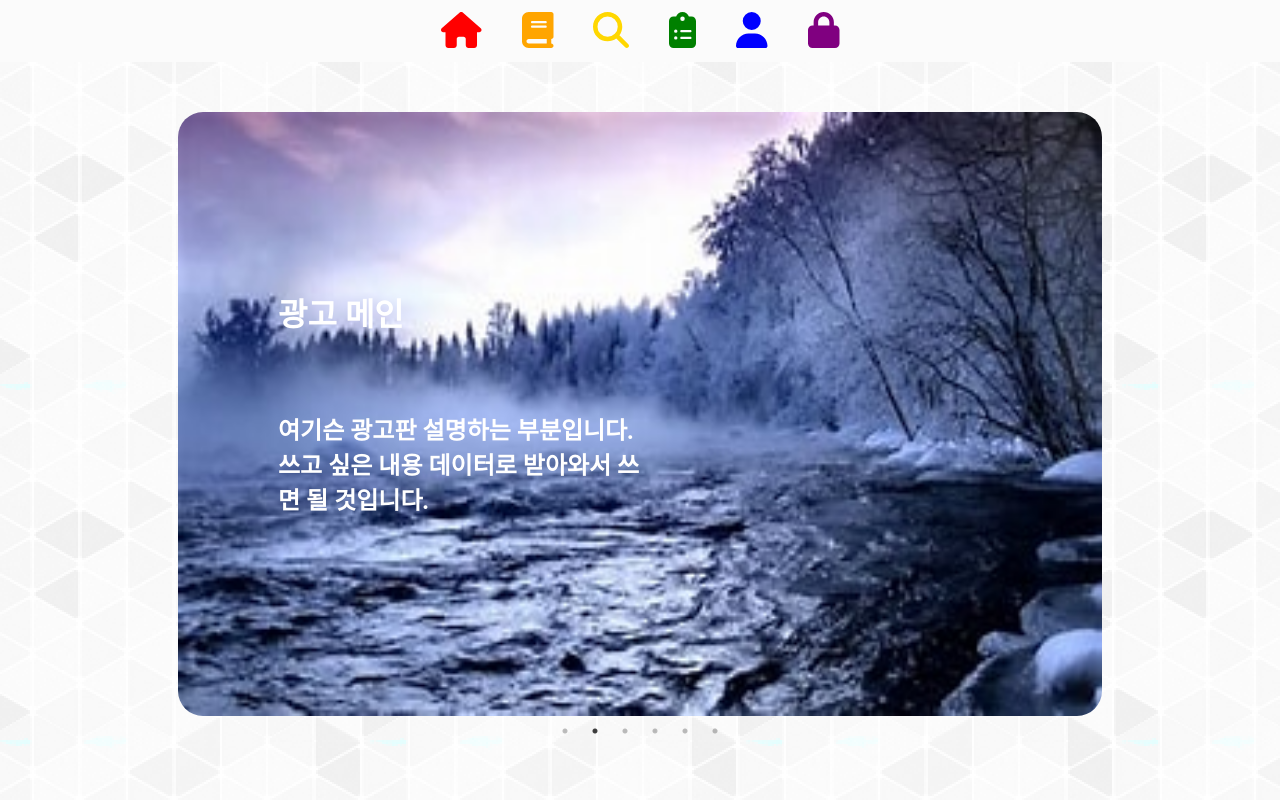
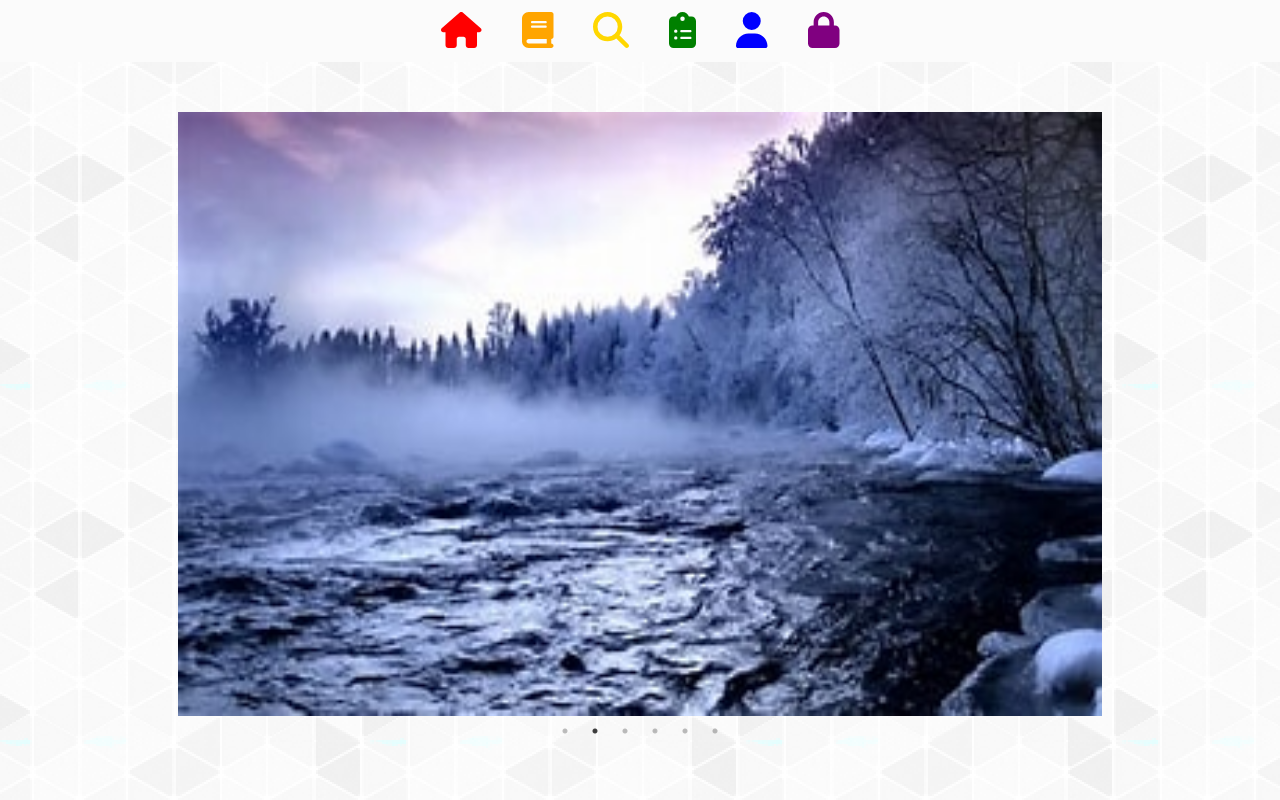
Before and after one commit to KittelLee/book-review, a React (Vite) app: page / in a window 1280 px wide. Shown: the top 800 px of the page. Built offline with nearby package versions, Linux system fonts and the light colour scheme.

Commit message:
design: dot수정

```diff
--- a/src/components/Home/Carousel.tsx
+++ b/src/components/Home/Carousel.tsx
@@ -28,63 +28,27 @@ function Carousel() {
       <Main>
         <Slider {...settings}>
           <Carousela>
-            <Photowirte>
-              <h2>광고 메인</h2>
-              <h3>
-                여기슨 광고판 설명하는 부분입니다. 쓰고 싶은 내용 데이터로
-                받아와서 쓰면 될 것입니다.
-              </h3>
-            </Photowirte>
+            <Photowirte></Photowirte>
             <Photobox src={Test1}></Photobox>
           </Carousela>
           <Carousela>
-            <Photowirte>
-              <h2>광고 메인</h2>
-              <h3>
-                여기슨 광고판 설명하는 부분입니다. 쓰고 싶은 내용 데이터로
-                받아와서 쓰면 될 것입니다.
-              </h3>
-            </Photowirte>
+            <Photowirte></Photowirte>
             <Photobox src={Test2}></Photobox>
           </Carousela>
           <Carousela>
-            <Photowirte>
-              <h2>광고 메인</h2>
-              <h3>
-                여기슨 광고판 설명하는 부분입니다. 쓰고 싶은 내용 데이터로
-                받아와서 쓰면 될 것입니다.
-              </h3>
-            </Photowirte>
+            <Photowirte></Photowirte>
             <Photobox src={Test3}></Photobox>
           </Carousela>
           <Carousela>
-            <Photowirte>
-              <h2>광고 메인</h2>
-              <h3>
-                여기슨 광고판 설명하는 부분입니다. 쓰고 싶은 내용 데이터로
-                받아와서 쓰면 될 것입니다.
-              </h3>
-            </Photowirte>
+            <Photowirte></Photowirte>
             <Photobox src={Test4}></Photobox>
           </Carousela>
           <Carousela>
-            <Photowirte>
-              <h2>광고 메인</h2>
-              <h3>
-                여기슨 광고판 설명하는 부분입니다. 쓰고 싶은 내용 데이터로
-                받아와서 쓰면 될 것입니다.
-              </h3>
-            </Photowirte>
+            <Photowirte></Photowirte>
             <Photobox src={Test5}></Photobox>
           </Carousela>
           <Carousela>
-            <Photowirte>
-              <h2>광고 메인</h2>
-              <h3>
-                여기슨 광고판 설명하는 부분입니다. 쓰고 싶은 내용 데이터로
-                받아와서 쓰면 될 것입니다.
-              </h3>
-            </Photowirte>
+            <Photowirte></Photowirte>
             <Photobox src={Test5}></Photobox>
           </Carousela>
         </Slider>
@@ -118,6 +82,9 @@ const Carousela = styled.div`
   width: 100%;
   height: 600px;
   overflow: hidden;
+  @media (max-width: 1120px) {
+    height: 300px;
+  }
 `;
 
 const Photowirte = styled.div`
@@ -157,5 +124,4 @@ const Photobox = styled.img`
   position: absolute;
   top: 0;
   left: 0;
-  border-radius: 25px;
 `;
```
